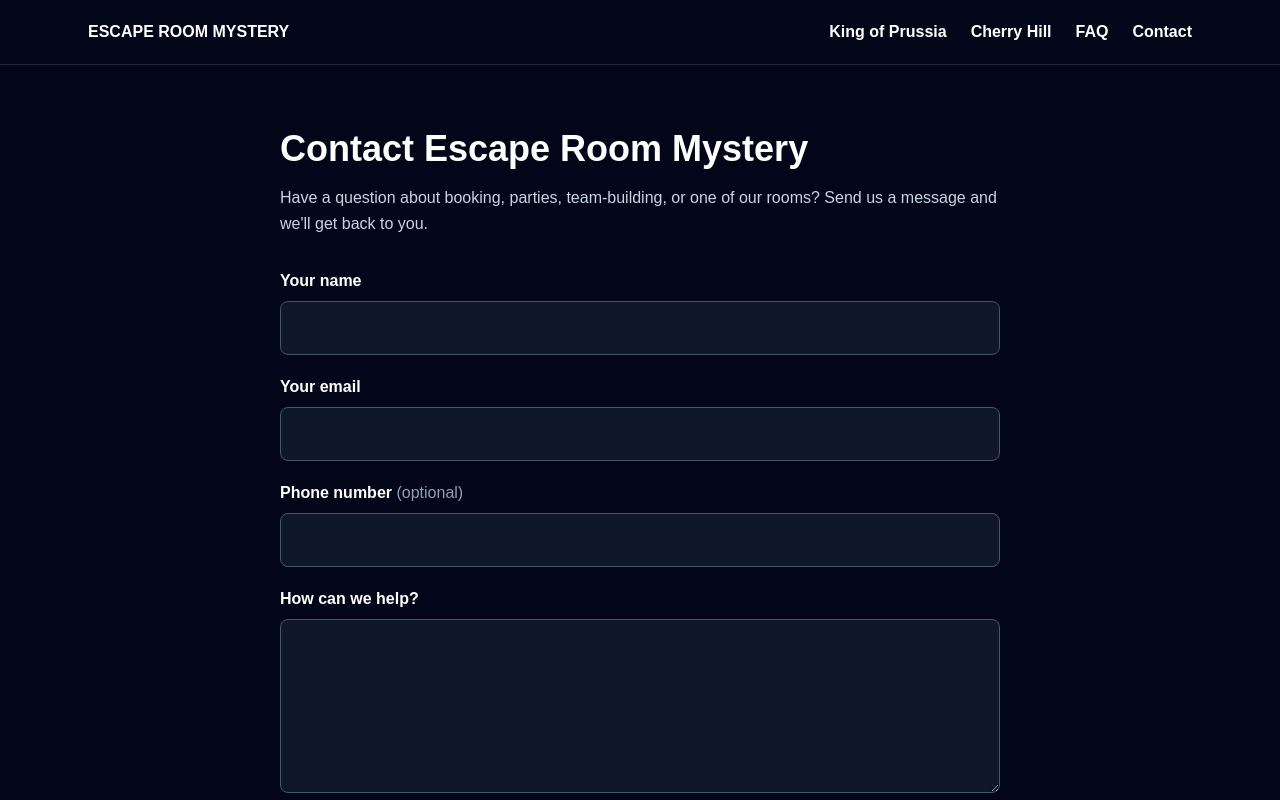
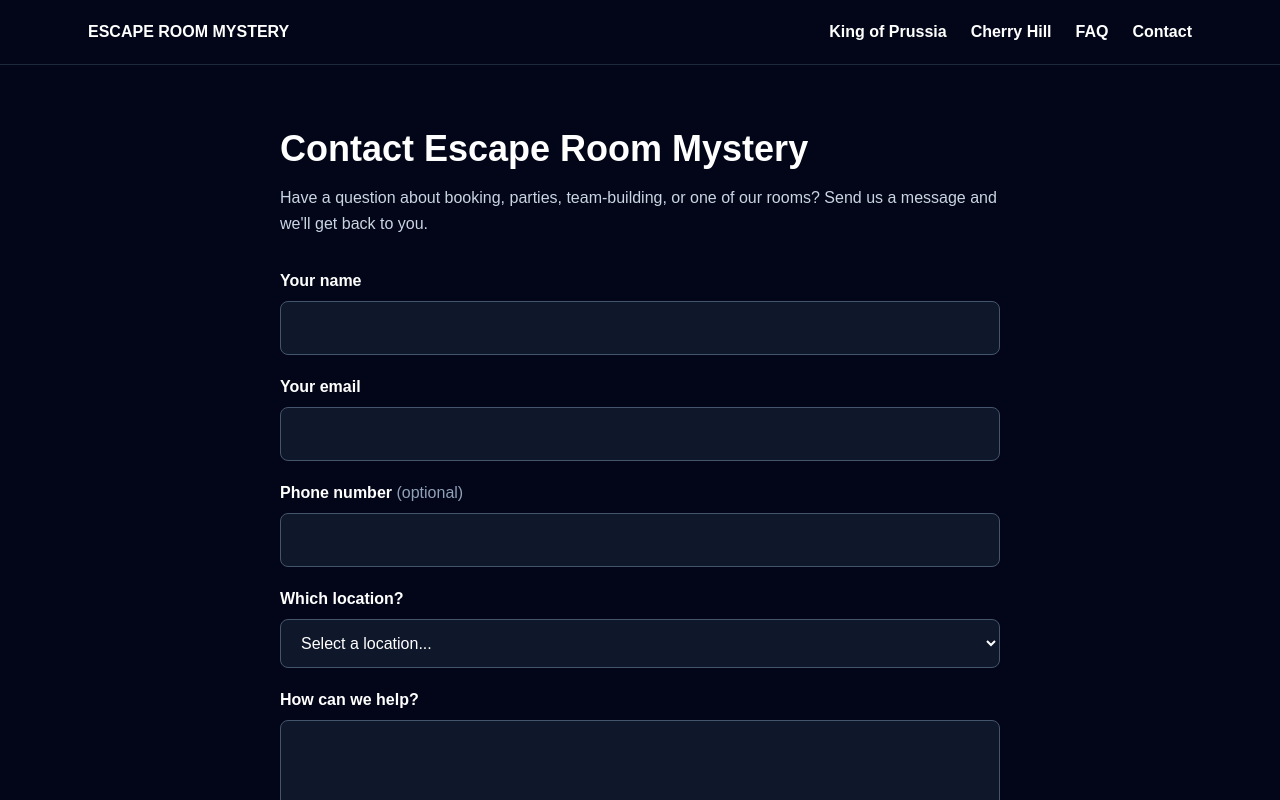
Before and after one commit to 2playergames2024-arch/escaperoom-site, a Next.js app: page /contact in a window 1280 px wide. Shown: the top 800 px of the page. Built offline with nearby package versions, Linux system fonts and the light colour scheme.

Commit message:
Require contact form location

```diff
--- a/app/api/contact/route.ts
+++ b/app/api/contact/route.ts
@@ -4,6 +4,11 @@ import { incrementRateLimit } from "@/app/lib/rateLimit";
 
 const resend = new Resend(process.env.RESEND_API_KEY);
 const redis = Redis.fromEnv();
+
+const VALID_LOCATIONS = [
+  "Cherry Hill, New Jersey",
+  "King of Prussia, Pennsylvania",
+] as const;
 
 export async function POST(request: Request) {
   try {
@@ -38,6 +43,7 @@ export async function POST(request: Request) {
     const name = String(formData.get("name") || "").trim();
     const email = String(formData.get("email") || "").trim();
     const phone = String(formData.get("phone") || "").trim();
+    const location = String(formData.get("location") || "").trim();
     const message = String(formData.get("message") || "").trim();
 
     // Hidden honeypot field. Real customers should never fill this in.
@@ -52,9 +58,18 @@ export async function POST(request: Request) {
       });
     }
 
-    if (!name || !email || !message) {
+    if (!name || !email || !location || !message) {
       return Response.json(
-        { error: "Name, email, and message are required." },
+        { error: "Name, email, location, and message are required." },
+        { status: 400 }
+      );
+    }
+
+    if (!VALID_LOCATIONS.includes(
+      location as (typeof VALID_LOCATIONS)[number]
+    )) {
+      return Response.json(
+        { error: "Please select a valid location." },
         { status: 400 }
       );
     }
@@ -100,11 +115,12 @@ export async function POST(request: Request) {
       from: "Escape Room Mystery <info@escaperoommystery.com>",
       to: ["info@escaperoommystery.com"],
       replyTo: email,
-      subject: `Website Contact Form - ${name}`,
+      subject: `Website Contact Form - ${location} - ${name}`,
       text: `
 Name: ${name}
 Email: ${email}
 Phone: ${phone}
+Location: ${location}
 
 Message:
 ${message}
--- a/app/contact/page.tsx
+++ b/app/contact/page.tsx
@@ -127,6 +127,33 @@ export default async function ContactPage({
 
               <div>
                 <label
+                  htmlFor="contact-location"
+                  className="mb-2 block font-bold"
+                >
+                  Which location?
+                </label>
+
+                <select
+                  id="contact-location"
+                  name="location"
+                  required
+                  defaultValue=""
+                  className="w-full rounded-lg border border-slate-600 bg-slate-900 px-4 py-3.5 text-base text-white outline-none focus:border-orange-500 focus:ring-2 focus:ring-orange-500"
+                >
+                  <option value="" disabled>
+                    Select a location...
+                  </option>
+                  <option value="Cherry Hill, New Jersey">
+                    Cherry Hill, New Jersey
+                  </option>
+                  <option value="King of Prussia, Pennsylvania">
+                    King of Prussia, Pennsylvania
+                  </option>
+                </select>
+              </div>
+
+              <div>
+                <label
                   htmlFor="contact-message"
                   className="mb-2 block font-bold"
                 >
```
